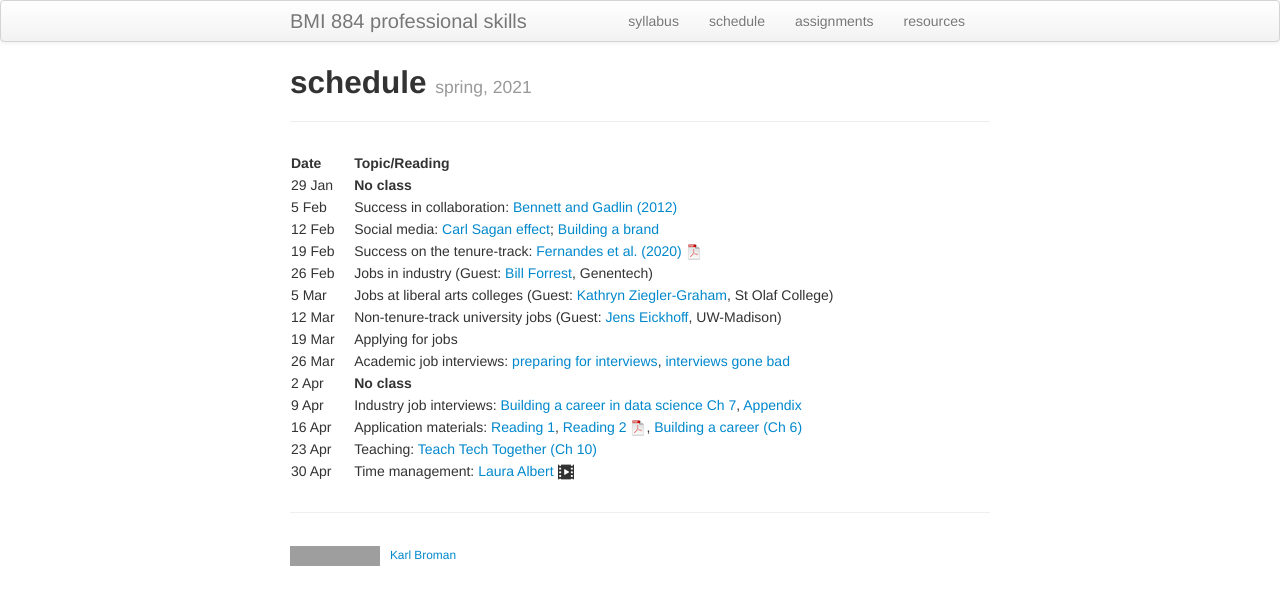
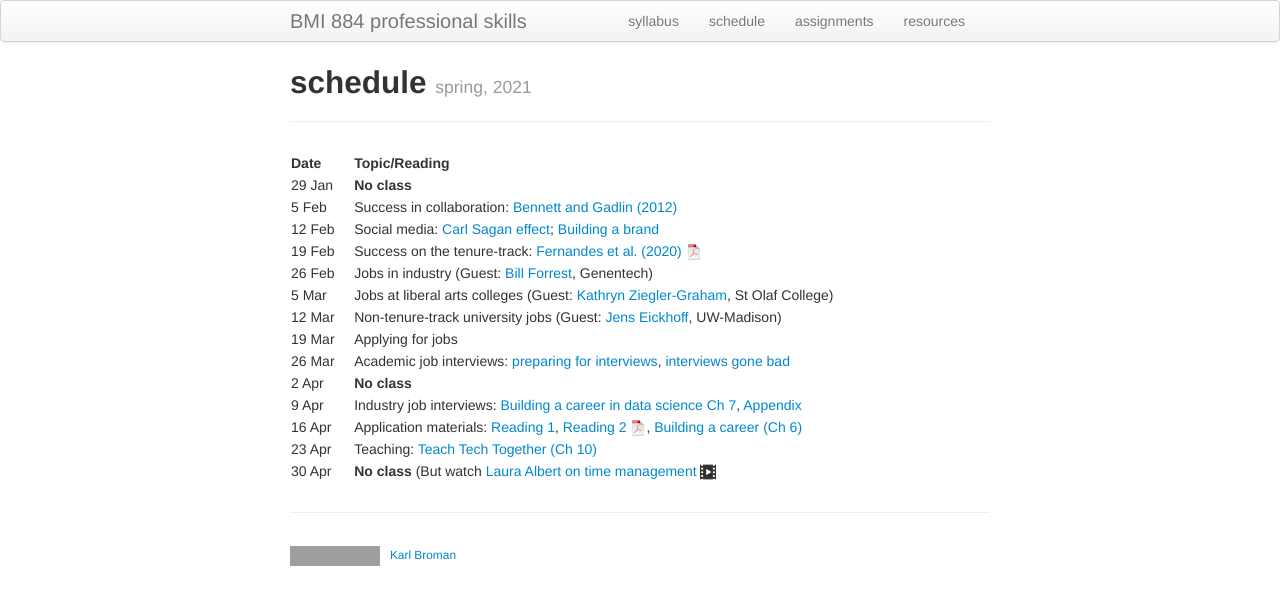
Before and after one commit to kbroman/BMI884_spring2021, a Jekyll site: the page built from schedule.md, in a window 1280 px wide. Shown: the top 605 px of the page. Built offline with Jekyll 4.4.1, drawn with Linux system fonts in a browser that asks for light colours; grey boxes are pictures that could not be loaded.

Commit message:
No class 2021-04-30

```diff
--- a/schedule.md
+++ b/schedule.md
@@ -20,4 +20,4 @@ description: Schedule and readings for BMI 884, Biomedical data science professi
 | 9 Apr   |    | Industry job interviews: [Building a career in data science Ch 7](https://livebook.manning.com/book/build-your-career-in-data-science/chapter-7/1), [Appendix](https://livebook.manning.com/book/build-a-career-in-data-science/appendix/) |
 | 16 Apr  |    | Application materials: [Reading 1](https://mitcommlab.mit.edu/broad/commkit/cover-letter-for-a-faculty-position/), [Reading 2 ![pdf icon](icons/pdf-icon.png)](https://hwpi.harvard.edu/files/ocs/files/gsas-cvs-and-cover-letters.pdf), [Building a career (Ch 6)](https://livebook.manning.com/book/build-your-career-in-data-science/chapter-6/1)
 | 23 Apr  |    | Teaching: [Teach Tech Together (Ch 10)](https://teachtogether.tech/en/index.html#s:motivation) |
-| 30 Apr  |    | Time management: [Laura Albert ![video icon](icons/video-icon.png)](https://www.youtube.com/watch?v=Jmdz0p_gTww) |
+| 30 Apr  |    | **No class** (But watch [Laura Albert on time management ![video icon](icons/video-icon.png)](https://www.youtube.com/watch?v=Jmdz0p_gTww) |
```
